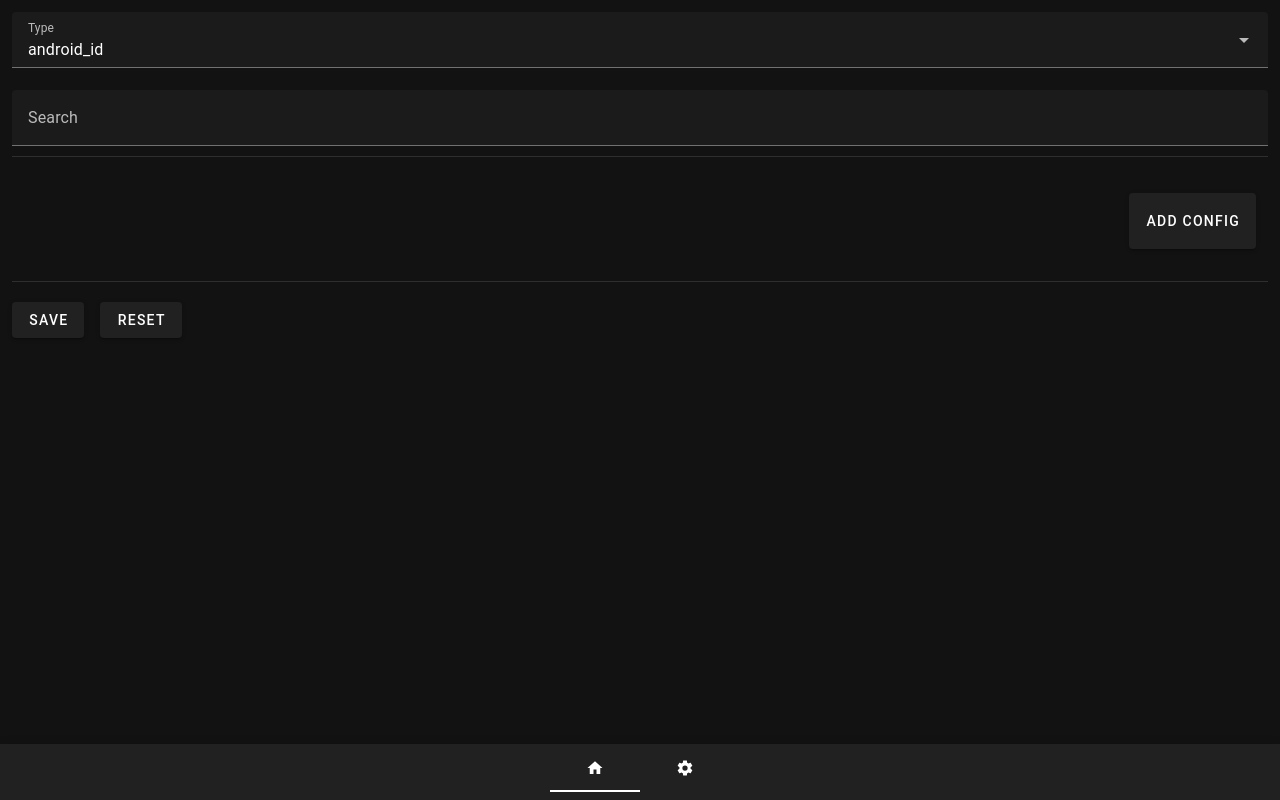
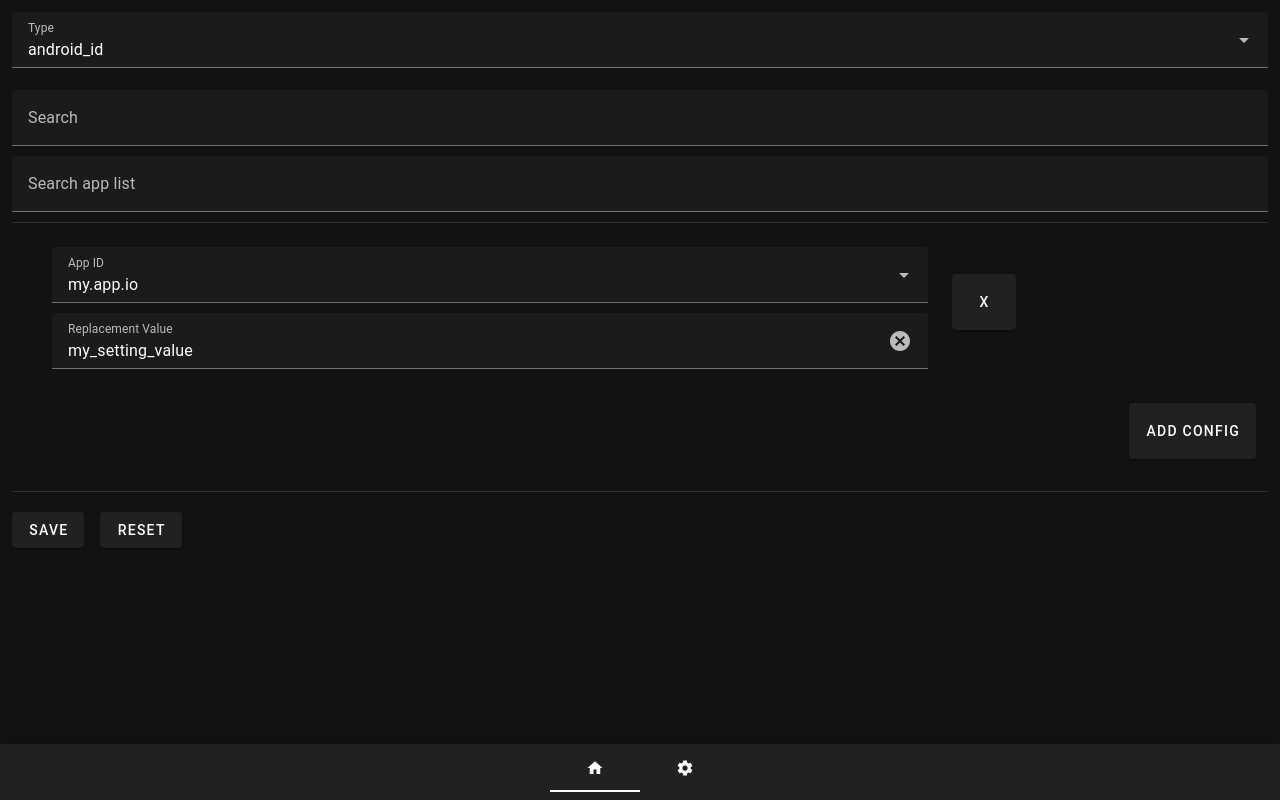
Before and after one commit to alexyao2015/androidspoofer, a Vue app in the folder ui/: page / in a window 1280 px wide. Built offline with nearby package versions, Linux system fonts and the light colour scheme.

Commit message:
search list

```diff
--- a/ui/src/pages/AppsConfig.vue
+++ b/ui/src/pages/AppsConfig.vue
@@ -10,6 +10,7 @@ const notNull = (value: any) => !!value || "Required";
 const TypeFilter = Object.values(AppConfigTypes);
 const selectedType = ref(TypeFilter[0]);
 const searchField = ref("");
+const searchFieldAppsList = ref("");
 
 const selectedConfigs = () => {
   let app_configs = pref.rwPreferences.config.apps;
@@ -18,14 +19,25 @@ const selectedConfigs = () => {
       (config) => config.type === selectedType.value
     );
   }
-  if (searchField.value !== "") {
+  if (searchField.value !== null) {
     app_configs = app_configs.filter(
       (config) =>
         config.key.includes(searchField.value) ||
-        config.value.includes(searchField.value)
+        config.value.includes(searchField.value) ||
+        config.value === ""
     );
   }
   return app_configs;
+};
+
+const filteredAppList = () => {
+  const apps_list = pref.roPreferences.appsList;
+  if (searchFieldAppsList.value === null) {
+    return apps_list;
+  }
+  return apps_list.filter((app) => {
+    return app.includes(searchFieldAppsList.value);
+  });
 };
 
 const addConfig = () => {
@@ -67,6 +79,13 @@ const removeConfig = (index: number) => {
       hide-details="auto"
       label="Search"
     ></v-text-field>
+    <v-list-item class="d-flex flex-column" min-height="10px"></v-list-item>
+    <v-text-field
+      v-model="searchFieldAppsList"
+      clearable
+      hide-details="auto"
+      label="Search app list"
+    ></v-text-field>
     <v-row>
       <v-col>
         <v-list-item class="d-flex flex-column" min-height="10px"></v-list-item>
@@ -87,7 +106,7 @@ const removeConfig = (index: number) => {
             v-model="config.key"
             label="App ID"
             hide-details="auto"
-            :items="pref.roPreferences.appsList"
+            :items="filteredAppList()"
           ></v-select>
           <v-list-item
             class="d-flex flex-column"
@@ -95,7 +114,6 @@ const removeConfig = (index: number) => {
           ></v-list-item>
           <v-text-field
             v-model="config.value"
-            :rules="[notNull]"
             clearable
             hide-details="auto"
             label="Replacement Value"
--- a/ui/src/plugins/android.ts
+++ b/ui/src/plugins/android.ts
@@ -44,7 +44,7 @@ try {
   console.log("Android interface not found");
   let RWPrefs: RWPreferences;
   let ROPrefs: ROPreferences;
-  if (1 == 1) {
+  if (1 == 0) {
     // @ts-ignore For testing only
     RWPrefs = {};
     // @ts-ignore For testing only
@@ -65,7 +65,7 @@ try {
       },
     };
     ROPrefs = {
-      appsList: ["my.app.io", "my.app2.io"],
+      appsList: ["my.app2.io", "my.app.io"],
     };
   }
 
@@ -86,15 +86,16 @@ try {
 
 // one way read from app preferences
 export const getROPreferences = (): ROPreferences => {
-  const roPref = JSON.parse(AndroidImpl.getROPreferences());
+  const roPref = JSON.parse(AndroidImpl.getROPreferences()) as ROPreferences;
   if (roPref.appsList === undefined) {
     roPref.appsList = [];
   }
+  roPref.appsList.sort();
   return roPref;
 };
 
 export const getRWPreferences = (): RWPreferences => {
-  const rwPref = JSON.parse(AndroidImpl.getRWPreferences());
+  const rwPref = JSON.parse(AndroidImpl.getRWPreferences()) as RWPreferences;
   // bootstrap an initial config if it doesn't exist
   if (rwPref.appPref === undefined) {
     rwPref.appPref = {
```
